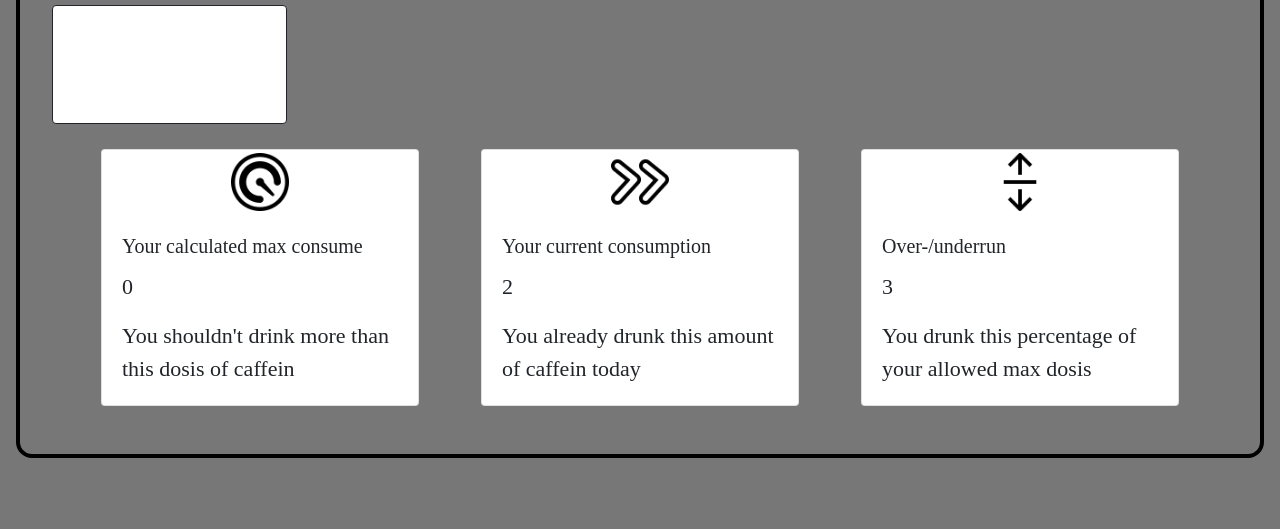
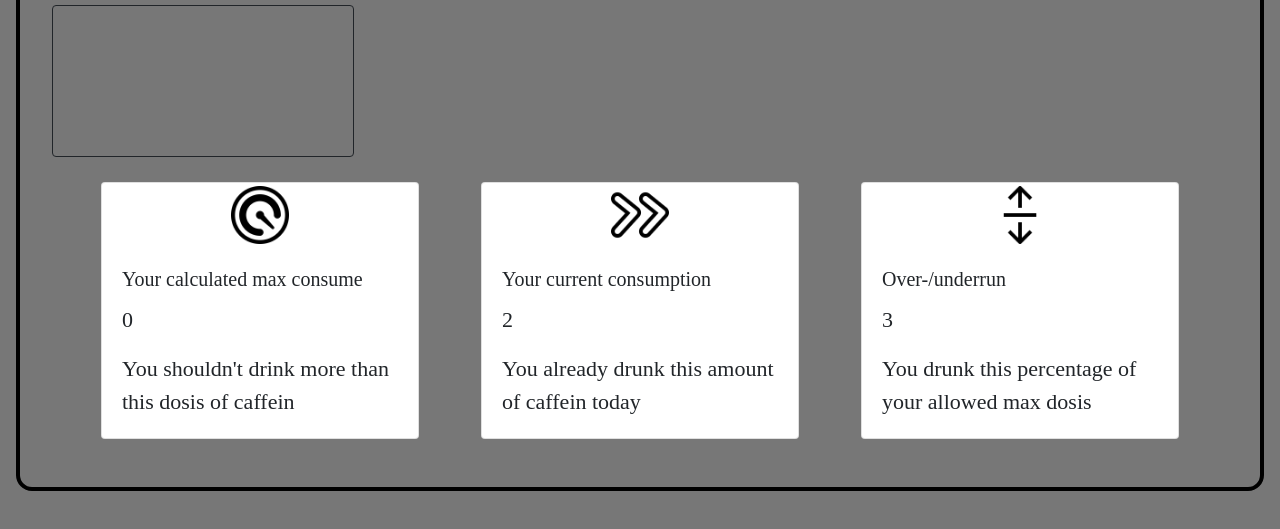
Before and after one commit to phelpson/CrossPlatform_DHBW_FocusApp, a plain HTML site: page graph.html in a window 1280 px wide. Shown: the part 135-664 px from the top of the page. Drawn offline with nearby package versions, Linux system fonts and the light colour scheme; a web font is replaced by a local one.

Commit message:
kleine Änderungen

```diff
--- a/graphJS.js
+++ b/graphJS.js
@@ -26,6 +26,7 @@ window.onload = function () {
     setGraph (sessionJSON);
     //Cards befüllen
     setBlockVariables();
+    Chart.defaults.global.defaultFontColor = 'red';
 }
 
 // ------------ Ausserhalb der Onload Funktion --------------------------
--- a/style.css
+++ b/style.css
@@ -38,10 +38,8 @@ h1 {
 }
 
 canvas {
-	background: #FFF;
 	border: 1px solid;
 	border-radius: .25rem;
-	width: 20%;
 }
 
 .accordion-section .panel-default > .panel-heading {
@@ -52,7 +50,7 @@ canvas {
 .accordion-section .panel-default .panel-title a {
     display: block;
     font-style: italic;
-    font-size: 1.5rem;
+	font-size: 1.5rem;
 }
 .accordion-section .panel-default .panel-title a:after {
     font-family: 'FontAwesome';
```
